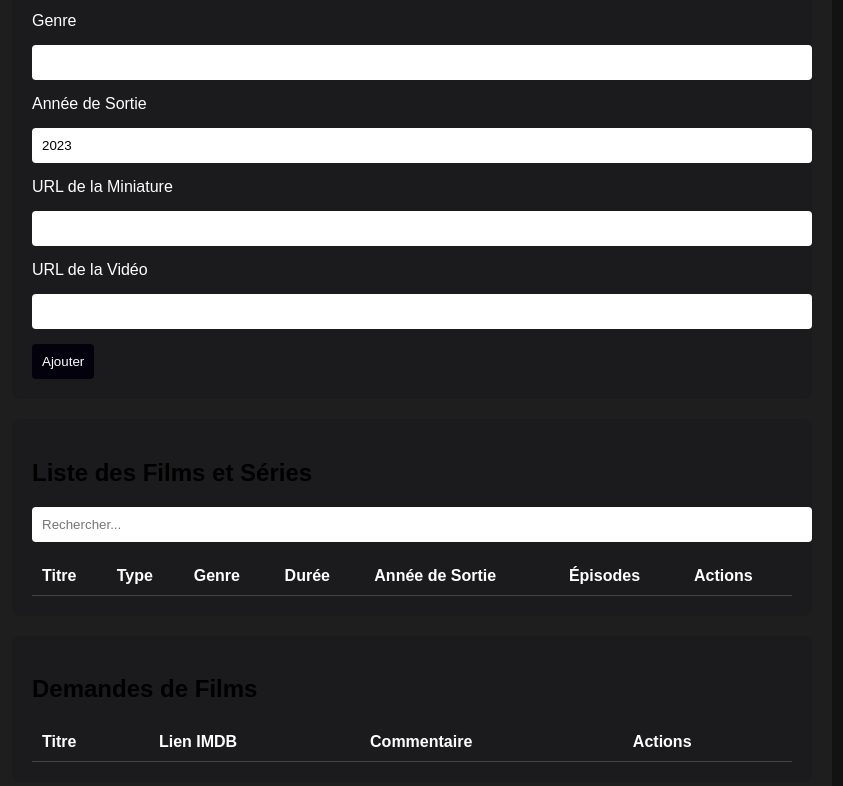
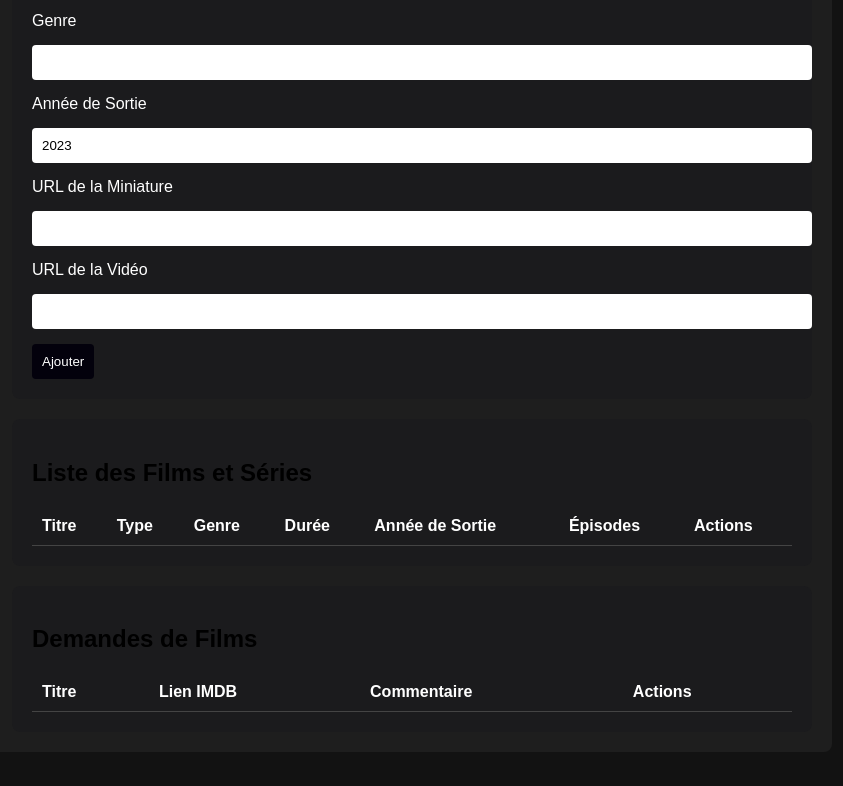
Before and after one commit to DjamalDixneuf/djekle, a website: page public/admin-dashboard.html in a window 1280 px wide. Shown: the part 520-1306 px from the top of the page, without its empty margins (228-1071 px from the left). Drawn offline with Linux system fonts and the light colour scheme; no server answers.

Commit message:
Update admin-dashboard.html

```diff
--- a/public/admin-dashboard.html
+++ b/public/admin-dashboard.html
@@ -56,10 +56,9 @@
             </form>
         </div>
 
-        <!-- Liste de films et séries avec barre de recherche -->
+        <!-- Liste de films et séries -->
         <div class="card">
             <h2>Liste des Films et Séries</h2>
-            <input type="text" id="searchBar" placeholder="Rechercher...">
             <table id="movieTable">
                 <thead>
                     <tr>
@@ -78,7 +77,7 @@
             </table>
         </div>
 
-        <!-- Nouvelle section pour les demandes de films -->
+        <!-- Section pour les demandes de films -->
         <div class="card">
             <h2>Demandes de Films</h2>
             <table id="requestTable">
```
